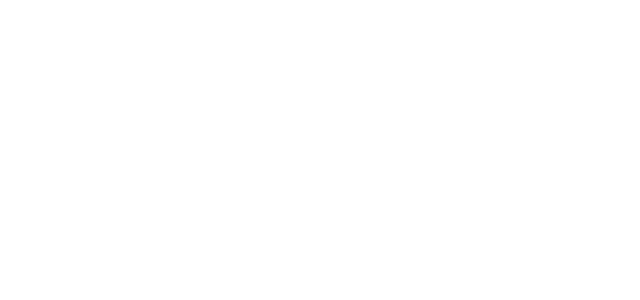
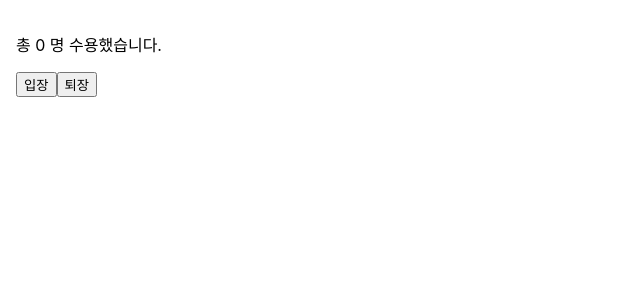
Before and after one commit to dasd412/react-example, a React (Create React App) app in the folder root/practice/start_of_npm/: page / in a window 1280 px wide. Shown: the top 300 px of the page, without its empty margins (0-640 px from the left). Built offline with nearby package versions, Linux system fonts and the light colour scheme.

Commit message:
hook 예제 실습

```diff
--- /dev/null
+++ b/root/practice/start_of_npm/src/chapter_07/Accomodate.jsx
@@ -0,0 +1,35 @@
+import React, { useState, useEffect } from "react";
+import useCounter from "./useCounter";
+
+const MAX_CAPACITY = 10;
+
+function Accomodate(props) {
+    const [isFull, setIsFull] = useState(false);
+    const [count, increaseCount, decreaseCount] = useCounter(0);
+
+    useEffect(() => { //컴포넌트가 업데이트될 때마다 호출된다.
+        console.log("=================");
+        console.log("useEffect() is called");
+        console.log(`is Full : ${isFull}`);
+    });
+
+    useEffect(() => {//첫 마운트시와 의존성 배열 내 count 변수가 업데이트될 때마다 호출됨.
+        setIsFull(count >= MAX_CAPACITY);
+        console.log(`current count value : ${count}`);
+    }, [count]);
+
+    return (
+        <div style={{ padding: 16 }}>
+            <p>{`총 ${count} 명 수용했습니다.`}</p>
+
+            <button onClick={increaseCount} disabled={isFull}>
+                입장
+            </button>
+            <button onClick={decreaseCount}>퇴장</button>
+
+            {isFull && <p style={{ color: 'red' }}>정원이 가득찼습니다.</p>}
+        </div>
+    );
+}
+
+export default Accomodate;
--- /dev/null
+++ b/root/practice/start_of_npm/src/chapter_07/useCounter.jsx
@@ -0,0 +1,12 @@
+import React, {useState} from "react";
+
+function useCounter(initialValue){//커스텀 hook
+    const [count,setCount]=useState(initialValue);
+
+    const increaseCount=()=>setCount((count)=>count+1);
+    const decreaseCount=()=>setCount((count)=>Math.max(count-1,0));
+
+    return [count,increaseCount,decreaseCount];
+}
+
+export default useCounter;
--- a/root/practice/start_of_npm/src/index.js
+++ b/root/practice/start_of_npm/src/index.js
@@ -2,13 +2,13 @@
 import ReactDOM from 'react-dom/client';
 import './index.css';
 import reportWebVitals from './reportWebVitals';
-import NotificationList from './chapter_06/NotificationList';
+import Accomodate from './chapter_07/Accomodate';
 
 const root = ReactDOM.createRoot(document.getElementById('root'));
 
 root.render(
   <React.StrictMode>
-    <NotificationList />
+    <Accomodate />
   </React.StrictMode>
 );
 
```
